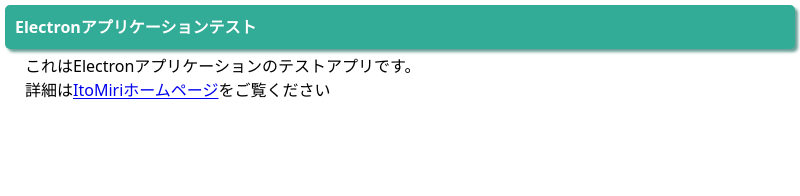
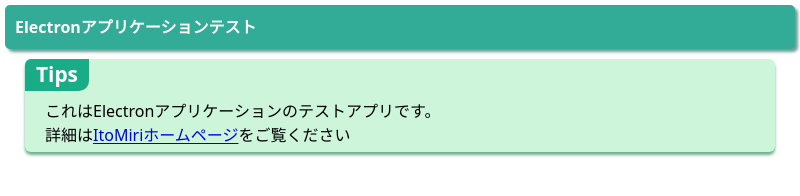
Before and after one commit to isirmt/electron-sampleApp, an Electron app: page index.html in a window 800 px wide. Drawn offline with Linux system fonts and the light colour scheme; no server answers.

```diff
--- a/index.html
+++ b/index.html
@@ -18,7 +18,7 @@
     </div>
   </header>
   <main>
-    <div>
+    <div class="notification">
       <p>これはElectronアプリケーションのテストアプリです。</p>
       <p>詳細は<a href="https://itomiri.com">ItoMiriホームページ</a>をご覧ください</p>
     </div>
--- a/package.json
+++ b/package.json
@@ -1,6 +1,6 @@
 {
   "name": "sample-app",
-  "version": "1.0.1",
+  "version": "1.0.2",
   "description": "Hello World!",
   "main": "main.js",
   "scripts": {
--- a/style/style.css
+++ b/style/style.css
@@ -1,5 +1,6 @@
 header {
   user-select: none;
+  -webkit-app-region: drag;
 }
 
 .main-header {
@@ -26,3 +27,40 @@
 main {
   padding: 0 25px;
 }
+
+.notification {
+  background-color: #cdf5da;
+  position: relative;
+  display: block;
+  padding: 5px 20px;
+  margin: 10px 0;
+  box-shadow: 0 3px 3px #379160b7;
+  padding-top: 40px;
+  overflow: hidden;
+  border-radius: 6px;
+  -webkit-border-radius: 6px;
+  -moz-border-radius: 6px;
+  -ms-border-radius: 6px;
+  -o-border-radius: 6px;
+}
+
+.notification::before {
+  display: block;
+  position: absolute;
+  top: 0;
+  left: 0;
+  height: 2rem;
+  width: 4rem;
+  text-align: center;
+  content: "Tips";
+  padding: .35px;
+  color: white;
+  font-weight: bold;
+  font-size: 1.3rem;
+  background-color: rgb(24, 172, 135);
+  border-radius: 0 0 10px 0;
+  -webkit-border-radius: 0 0 10px 0;
+  -moz-border-radius: 0 0 10px 0;
+  -ms-border-radius: 0 0 10px 0;
+  -o-border-radius: 0 0 10px 0;
+}
```
Also changed, not shown: main.js (+7 -1 lines).
